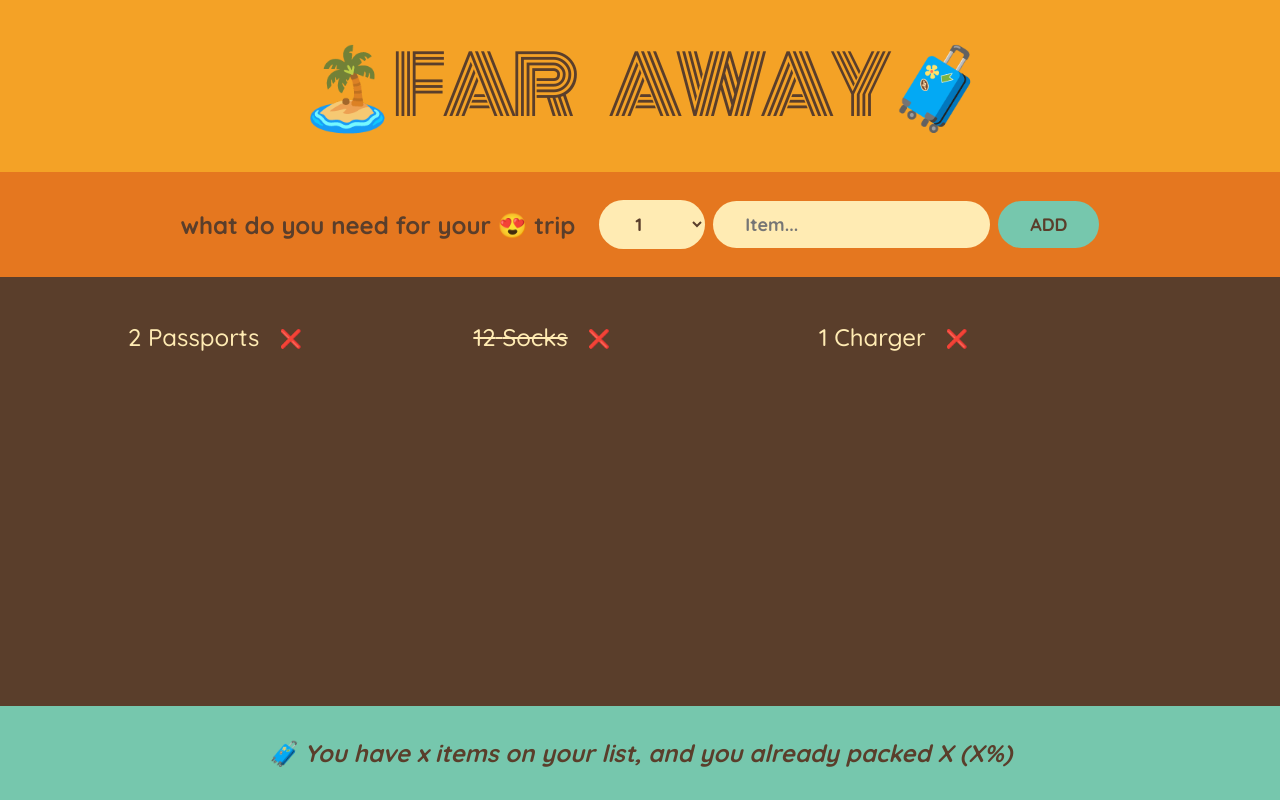
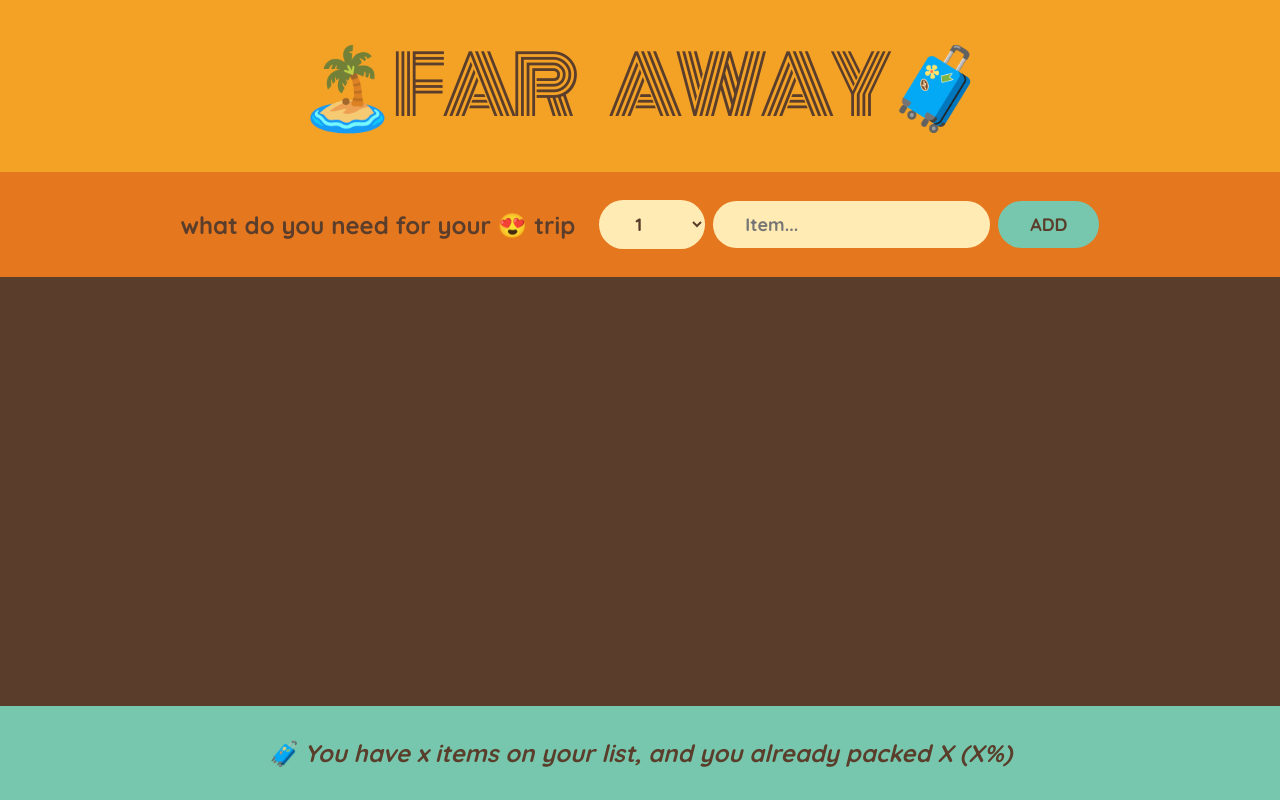
Before and after one commit to frankassafuah/react-travel-list-app, a React (Create React App) app: page / in a window 1280 px wide. Built offline with nearby package versions, Linux system fonts and the light colour scheme.

Commit message:
lifting up state

```diff
--- a/src/App.js
+++ b/src/App.js
@@ -7,11 +7,16 @@
 ];
 
 export default function App() {
+  const [items, setItems] = useState([]);
+
+  function handleAddItem(item) {
+    setItems((items) => [...items, item]);
+  }
   return (
     <div className="app">
       <Logo />
-      <Form />
-      <PackingList />
+      <Form onAddItem={handleAddItem} />
+      <PackingList items={items} />
       <Stats />
     </div>
   );
@@ -21,17 +26,18 @@
   return <h1>🏝️Far Away🧳</h1>;
 }
 
-function Form() {
+function Form({ onAddItem }) {
   const [description, setDescription] = useState("");
   const [quantity, setQuantity] = useState(1);
 
   function handleSubmit(e) {
     e.preventDefault();
     const newItem = { description, quantity, packed: false, id: Date.now() };
-    initialItems.push(newItem);
+    onAddItem(newItem);
     setQuantity(1);
     setDescription("");
   }
+
   return (
     <form className="add-form" onSubmit={handleSubmit}>
       <h3>what do you need for your 😍 trip</h3>
@@ -58,11 +64,11 @@
   );
 }
 
-function PackingList() {
+function PackingList({ items }) {
   return (
     <div className="list">
       <ul>
-        {initialItems.map((item) => (
+        {items.map((item) => (
           <Item item={item} key={item.id} />
         ))}
       </ul>
```
